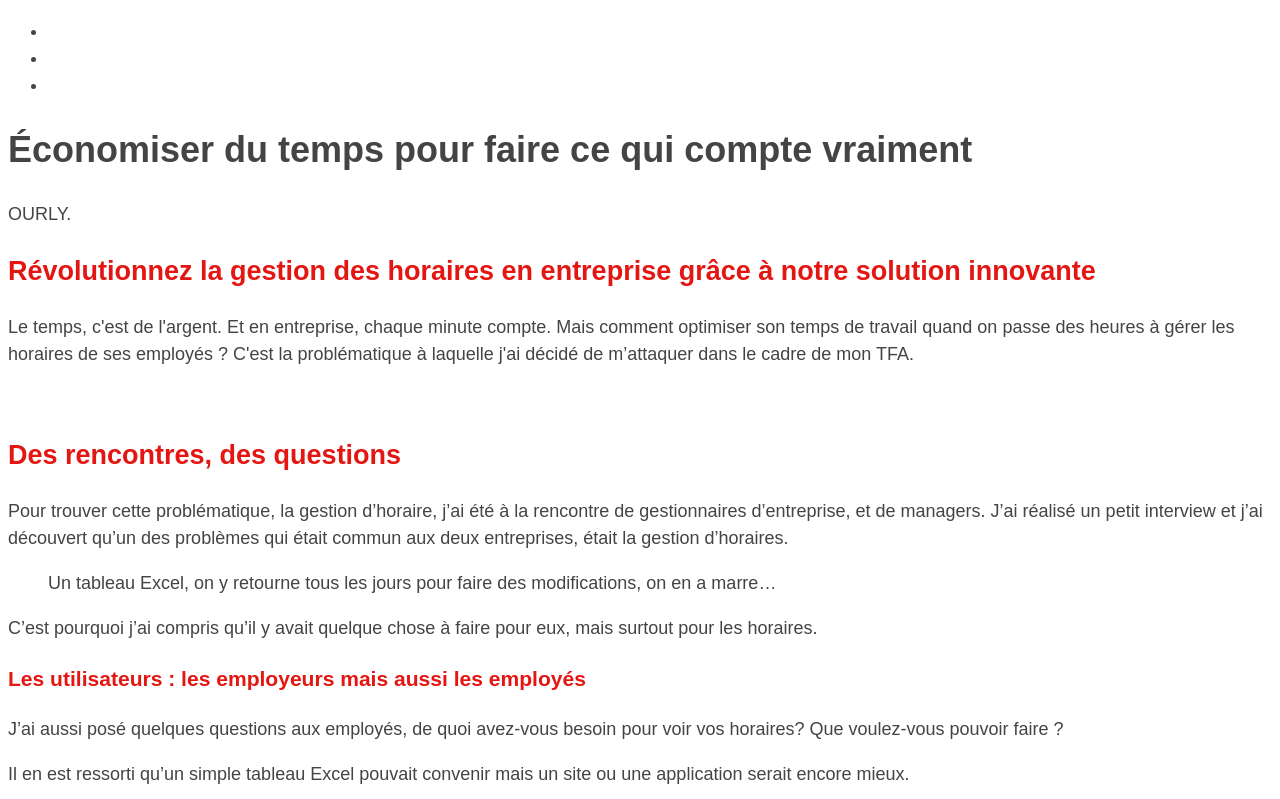
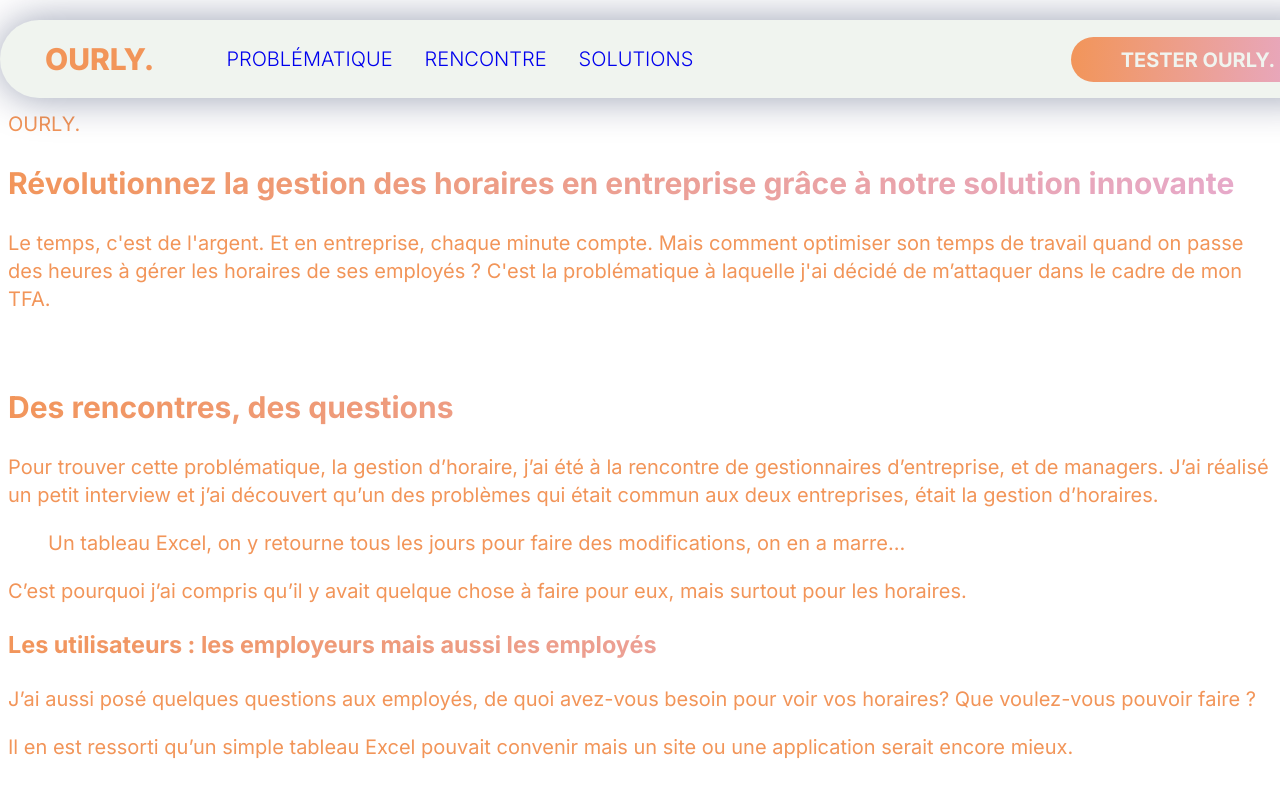
Before and after one commit to justinjwebmaster/tfa-ourly, a website: page src/index.html in a window 1280 px wide. Shown: the top 799 px of the page. Drawn offline with nearby package versions, Linux system fonts and the light colour scheme; files that its build step writes are made by us from their sources.

Commit message:
Création de la navigation, html & scss + déclaration des premières variables

```diff
--- a/src/index.html
+++ b/src/index.html
@@ -19,14 +19,14 @@
   <!-- TODO : enlever class paragraph -->
 
   <nav class="navigation">
-    <div class="menu">
-      <div class="menu__brand"></div>
-      <ul class="menu__list">
-        <li class="menu__el"></li>
-        <li class="menu__el"></li>
-        <li class="menu__el"></li>
+    <div class="navigation__content">
+      <div class="navigation__brand">OURLY.</div>
+      <ul class="navigation__list">
+        <li class="navigation__el"><a href="#" class="navigation__link">Problématique</a></li>
+        <li class="navigation__el"><a href="#" class="navigation__link">Rencontre</a></li>
+        <li class="navigation__el"><a href="#" class="navigation__link">Solutions</a></li>
       </ul>
-      <a href="" class="menu__cta cta"></a>
+      <a href="" class="menu__cta cta"><span class="cta__content">Tester OURLY.</span></a>
     </div>
   </nav>
 
--- a/src/styles/app.scss
+++ b/src/styles/app.scss
@@ -1,2 +1,7 @@
 @import 'utils/variables';
 @import 'components/type';
+@import 'components/nav';
+@import 'components/buttons';
+
+// Font
+@import url('https://fonts.googleapis.com/css2?family=Inter:wght@300;400;500;600;700;800;900&display=swap');
--- /dev/null
+++ b/src/styles/components/_buttons.scss
@@ -0,0 +1,24 @@
+.cta{
+  display: flex;
+  justify-content: center;
+  align-items: center;
+
+  text-decoration: none;
+
+  width: 234px;
+  height: 44px;
+
+  padding: 1px 10px 0 10px;
+
+  background: linear-gradient(92.87deg, #F29559 -0.17%, #E6AACE 100%);
+  border-radius: 40px;
+
+  .cta__content{
+    font-weight: $bold;
+    font-size: 20px;
+    line-height: 24px;
+    text-transform: uppercase;
+    color: $white;
+
+  }
+}
--- /dev/null
+++ b/src/styles/components/_nav.scss
@@ -0,0 +1,60 @@
+.navigation{
+  position: fixed;
+  top: 0;
+  left: 0;
+  width: 100%;
+  z-index: 1000;
+
+
+
+  .navigation__content{
+    width: 100%;
+    max-width: $desktop;
+
+    margin-left: auto;
+    margin-right: auto;
+    margin-top: 20px;
+    padding: 5px 17px 5px 45px;
+
+    display: flex;
+    justify-content: space-between;
+    align-items: center;
+
+    background-color: $white;
+    box-shadow: $shadow40;
+    color: $black;
+    border-radius: 40px;
+
+    .navigation__brand{
+      font-size: 30px;
+      font-weight: $extraBold;
+      text-decoration: none;
+      color: $orange;
+    }
+
+    .navigation__list{
+      display: flex;
+      list-style: none;
+
+      margin-right: auto;
+
+      .navigation__el{
+        margin-left: 2rem;
+
+        .navigation__link{
+          text-decoration: none;
+          font-size: 20px;
+          color: $black;
+          text-transform: uppercase;
+          font-weight: 300;
+          &:hover{
+            color: $orange;
+          }
+          &:visited{
+            color: $blue;
+          }
+        }
+      }
+    }
+  }
+}
--- a/src/styles/components/_type.scss
+++ b/src/styles/components/_type.scss
@@ -1,10 +1,13 @@
 body {
-  font-family: sans-serif;
-  font-size: $size-text;
-  line-height: 1.5;
-  color: $c-text;
+  font-family: 'Inter', sans-serif;
+  font-size: $fontSize;
+  line-height: 1.4;
+  color: $orange;
 }
 
-.title {
-  color: $c-alt;
+.title{
+  background: linear-gradient(135deg, $orange, $pink);
+  background-clip: text;
+  -webkit-background-clip: text;
+  color: transparent;
 }
--- a/src/styles/utils/_variables.scss
+++ b/src/styles/utils/_variables.scss
@@ -1,5 +1,28 @@
-$c-bg: #efefef;
-$c-alt: #e41612;
-$c-text: #444;
+$orange: #F29559;
+$pink: #E6AACE;
+$white: #F0F4EF;
+$blue: #001242;
+$black: #040F16;
 
-$size-text: 18px;
+// opacity
+$blue20: rgba(0, 18, 66, 0.2);
+$blue40: rgba(0, 18, 66, 0.4);
+
+// shadows
+$shadow20: 0 0 40px $blue20;
+$shadow40: 0 0 40px $blue40;
+
+// font
+$fontSize: 20px;
+
+$light: 300;
+$regular: 400;
+$medium: 500;
+$bold: 700;
+$extraBold: 800;
+$black: 900;
+
+// max-Wwidth
+$desktop: 1440px;
+$tablet: 1024px;
+$mobile: 768px;
```
